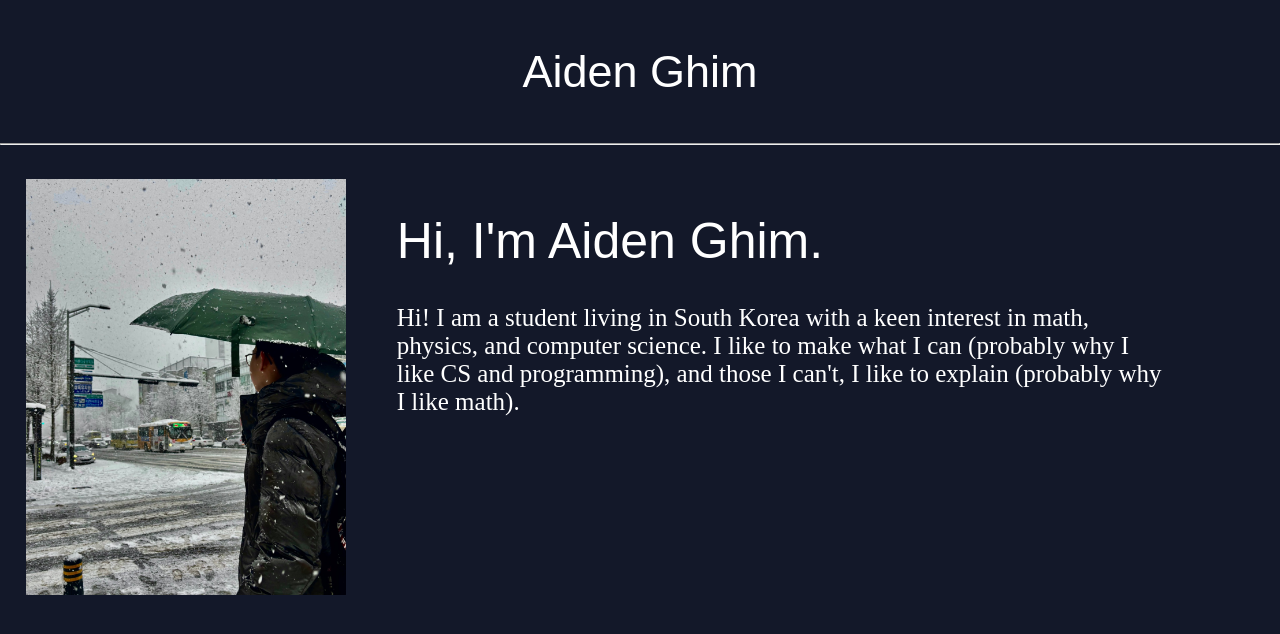
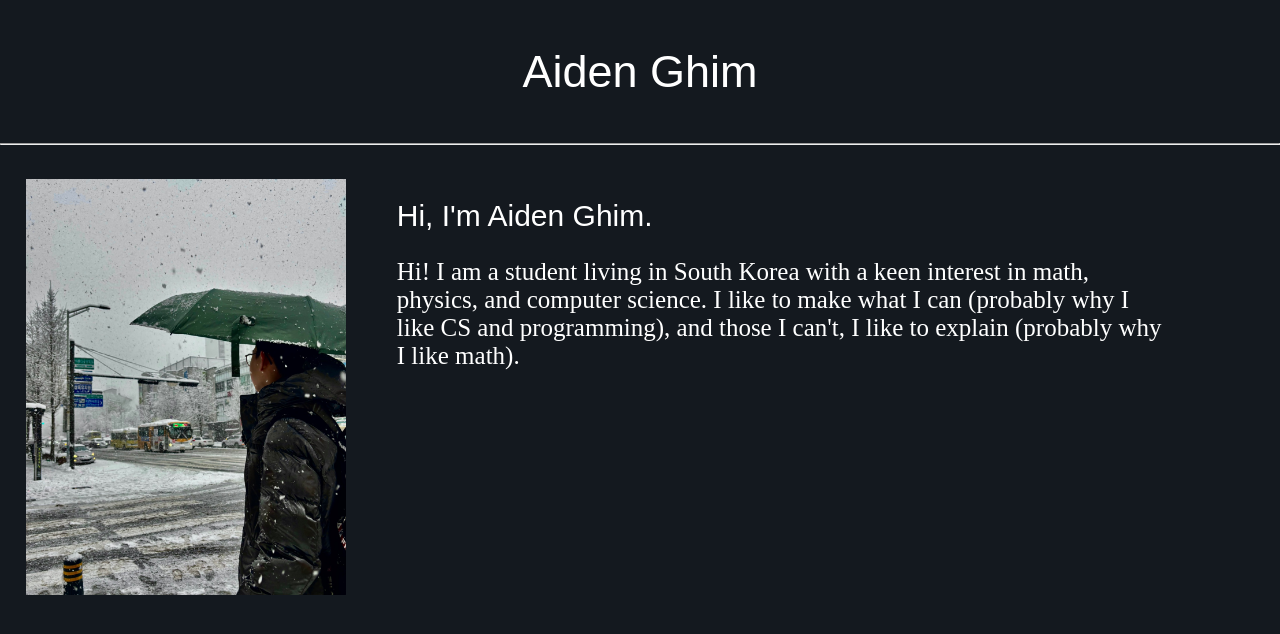
Before and after one commit to abghim/abghim.github.io, a Jekyll site: the page index.html, which Jekyll copies as it is, in a window 1280 px wide. Shown: the top 634 px of the page. Built offline with Jekyll 4.4.1, drawn with Linux system fonts in a browser that asks for light colours; some web fonts are replaced.

Commit message:
Update homepage.css

```diff
--- a/assets/stylesheets/homepage.css
+++ b/assets/stylesheets/homepage.css
@@ -41,13 +41,18 @@ a {
 }
 
 a:hover {
-    font-weight: 800;
+	font-weight: 700;
 }
 
 body {
 	margin: 0px;
-    background-color: rgb(19, 24, 41);
+	background-color: #14191f;
 	color: white;
+}
+
+li.postcard {
+	margin: 1px;
+	padding: 1px;
 }
 
 #intro {
@@ -78,14 +83,18 @@ h3 {
 
 p {
 	font-family: "Forum", serif;
-    font-weight: 400;
+	font-weight: 300;
 	font-style: normal;
 
 	font-size: 25px;
 }
 
 #hello {
-    font-size: 50px;
+	font-size: 30px;
+}
+
+div#posts h2 {
+	font-size: 30px;
 }
 
 #specialbox {
```
Lines whose indentation alone changed are shown as unchanged.
